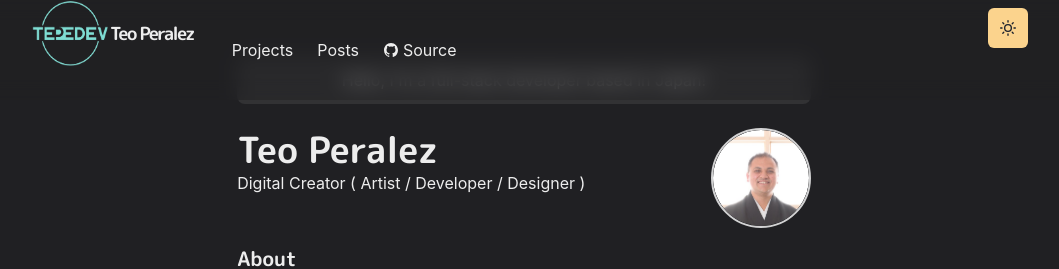
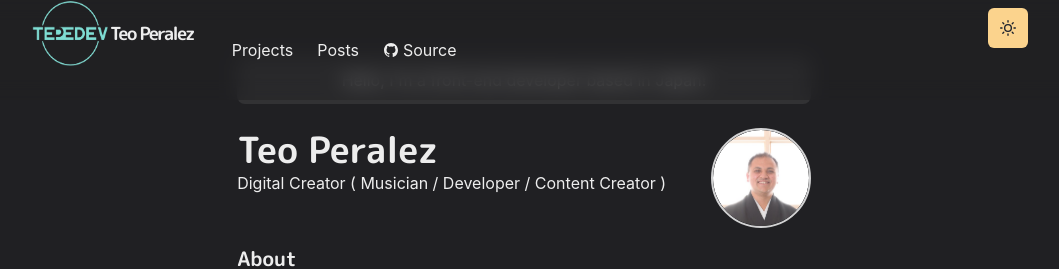
Before and after one commit to teoperalez/TeoPeralezDev, a Next.js app: page / in a window 1280 px wide. Shown: the top 269 px of the page, without its empty margins (116-1175 px from the left). Built offline with nearby package versions, Linux system fonts and the light colour scheme.

Commit message:
[update] Bio Section Update

```diff
--- a/pages/index.js
+++ b/pages/index.js
@@ -36,7 +36,7 @@ const Home = () => (
         textAlign="center"
         bg={useColorModeValue('whiteAlpha.500', 'whiteAlpha.200')}
       >
-        Hello, I&apos;m a full-stack developer based in Japan!
+        Hello, I&apos;m a front-end developer based in Japan!
       </Box>
 
       <Box display={{ md: 'flex' }}>
@@ -44,7 +44,7 @@ const Home = () => (
           <Heading as="h2" variant="page-title">
             Teo Peralez
           </Heading>
-          <p>Digital Creator ( Artist / Developer / Designer )</p>
+          <p>Digital Creator ( Musician / Developer / Content Creator )</p>
         </Box>
         <Box
           flexShrink={0}
```
